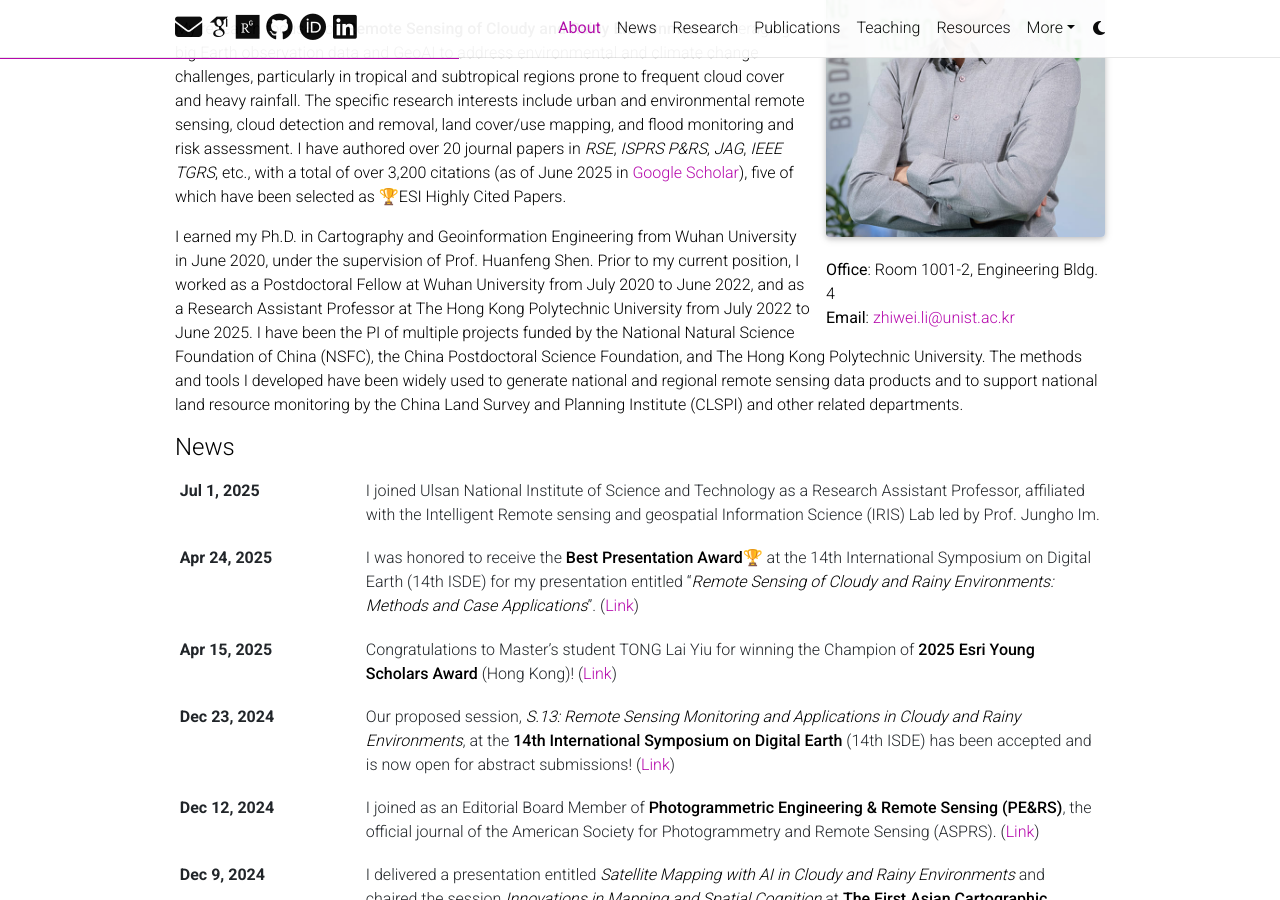
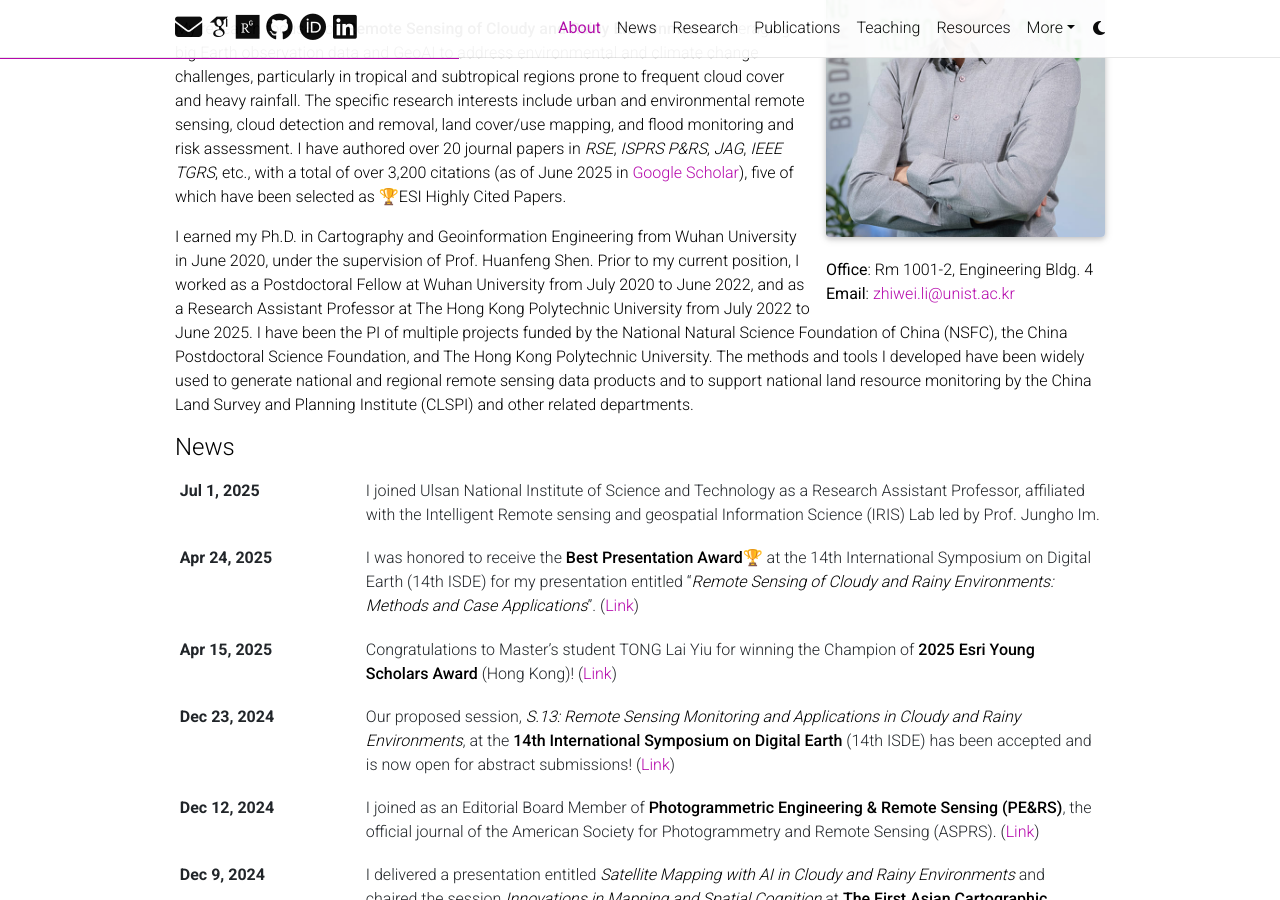
Before and after one commit to dr-lizhiwei/dr-lizhiwei.github.io, a Jekyll site: the page built from _pages/about.md, in a window 1280 px wide and 900 px high, scrolled down 313 px. Built offline with Jekyll 4.4.1, drawn with Linux system fonts in a browser that asks for light colours; full-size pictures stand in for the smaller copies a plugin makes; emoji names are drawn with the system emoji font; some web fonts are replaced; comment, search, counter and statistics services are not loaded; a style sheet for code colours, icons or effects is not loaded.

Commit message:
Update about.md

```diff
--- a/_pages/about.md
+++ b/_pages/about.md
@@ -10,7 +10,7 @@ profile:
   image: dr_lizhiwei.jpg
   image_circular: false # crops the image to make it circular
   more_info: >
-    <p><b>Office</b>: Room 1001-2, Engineering Bldg. 4</p>
+    <p><b>Office</b>: Rm 1001-2, Engineering Bldg. 4</p>
     <p><b>Email</b>: <a href="mailto:zhiwei.li@unist.ac.kr">zhiwei.li@unist.ac.kr</a></p>
 
 news: true  # includes a list of news items
```
